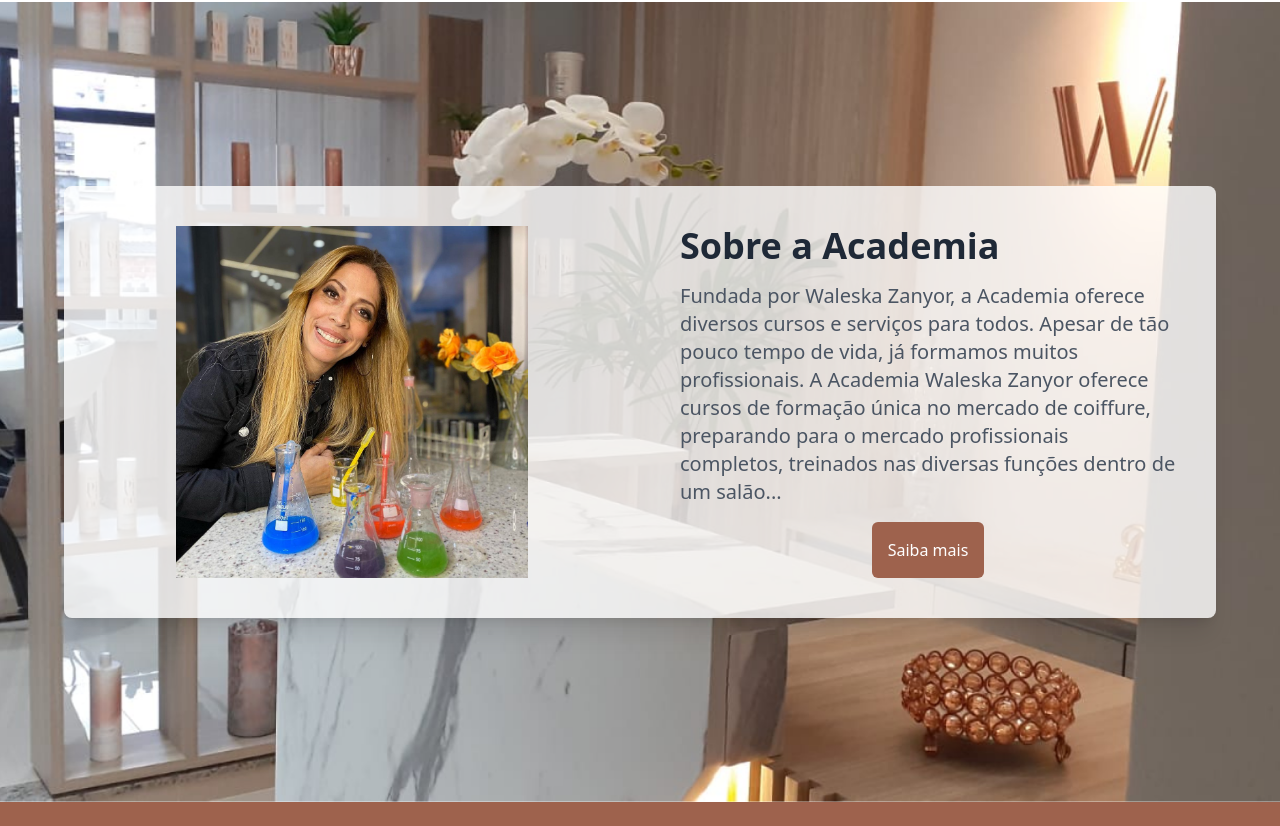
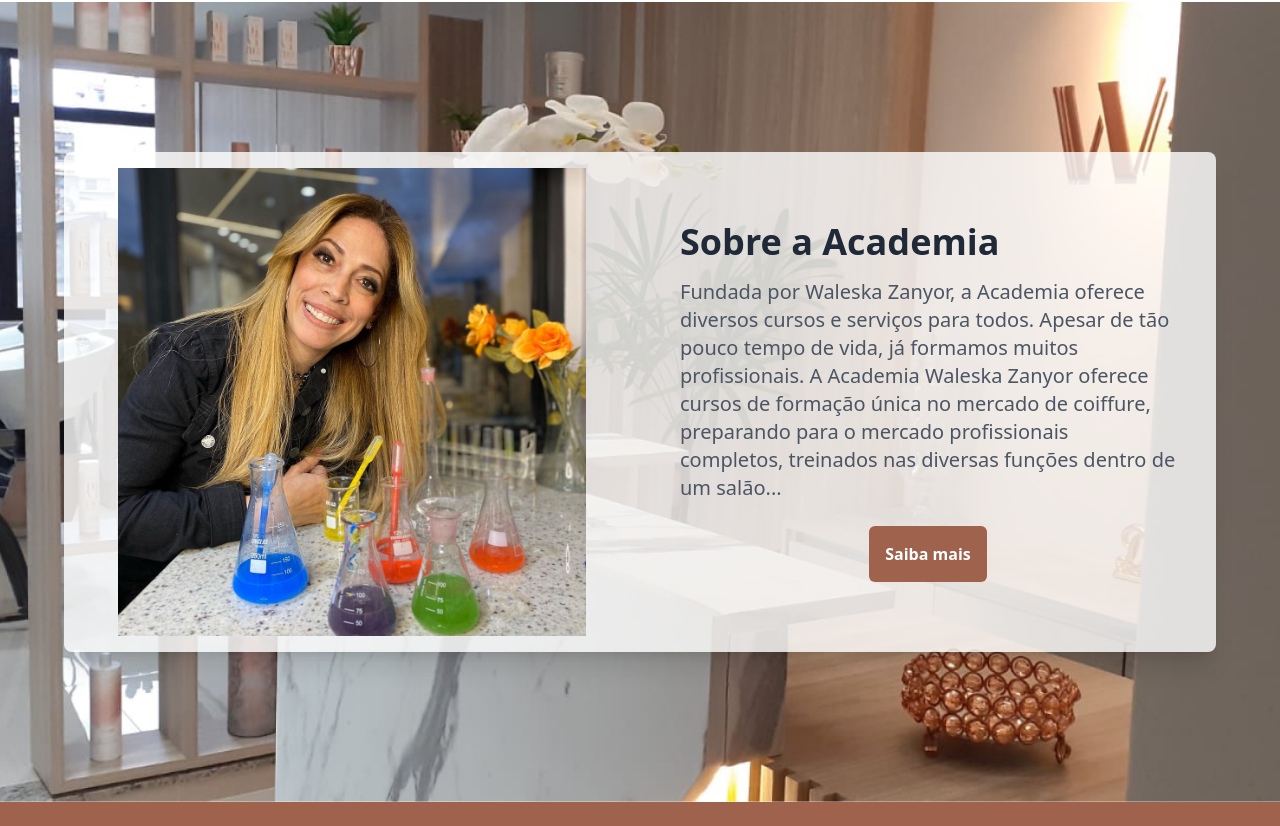
Before and after one commit to RiqueBruno/acad-w-z, a Next.js app: page / in a window 1280 px wide. Shown: the part 734-1560 px from the top of the page. Built offline with nearby package versions, Linux system fonts and the light colour scheme.

Commit message:
Refactor About component: replace img with Image for better performance and update styles

```diff
--- a/src/components/About/index.tsx
+++ b/src/components/About/index.tsx
@@ -1,15 +1,18 @@
-import Link from 'next/link';
-import aboutInfos from './data';
+import Link from "next/link";
+import Image from "next/image";
+import aboutInfos from "./data";
 
 export default function About() {
   return (
     <section className="bg-custom-bg bg-cover bg-center py-8 min-h-screen w-full flex items-center justify-center px-8 md:px-8 lg:px-16">
       <div className="h-auto max-w-[1200px] w-full bg-white/80 shadow-xl rounded-lg flex flex-col md:flex-row items-center overflow-hidden">
-        <div className="w-full md:w-[50%] h-[300px] md:h-[400px] flex items-center justify-center p-4 md:p-6">
-          <img
+        <div className="w-full md:w-[50%] h-[300px] md:h-[500px] relative p-4 md:p-6">
+          <Image
             src={aboutInfos.image}
             alt={aboutInfos.title}
-            className="w-full h-full object-contain rounded-lg"
+            fill
+            className="object-contain rounded-lg p-4"
+            sizes="(max-width: 768px) 100vw, 50vw"
           />
         </div>
 
@@ -24,7 +27,7 @@
           </header>
           <Link
             href="/sobre"
-            className="p-4 bg-colors-brand-tertiary text-colors-brand-primary rounded-md hover:bg-colors-brand-tertiary/90 mt-4"
+            className="p-4 bg-colors-brand-tertiary text-colors-brand-primary rounded-md transition-all hover:scale-105 hover:bg-colors-brand-tertiary/90 mt-6 font-bold"
           >
             {aboutInfos.button}
           </Link>
```
